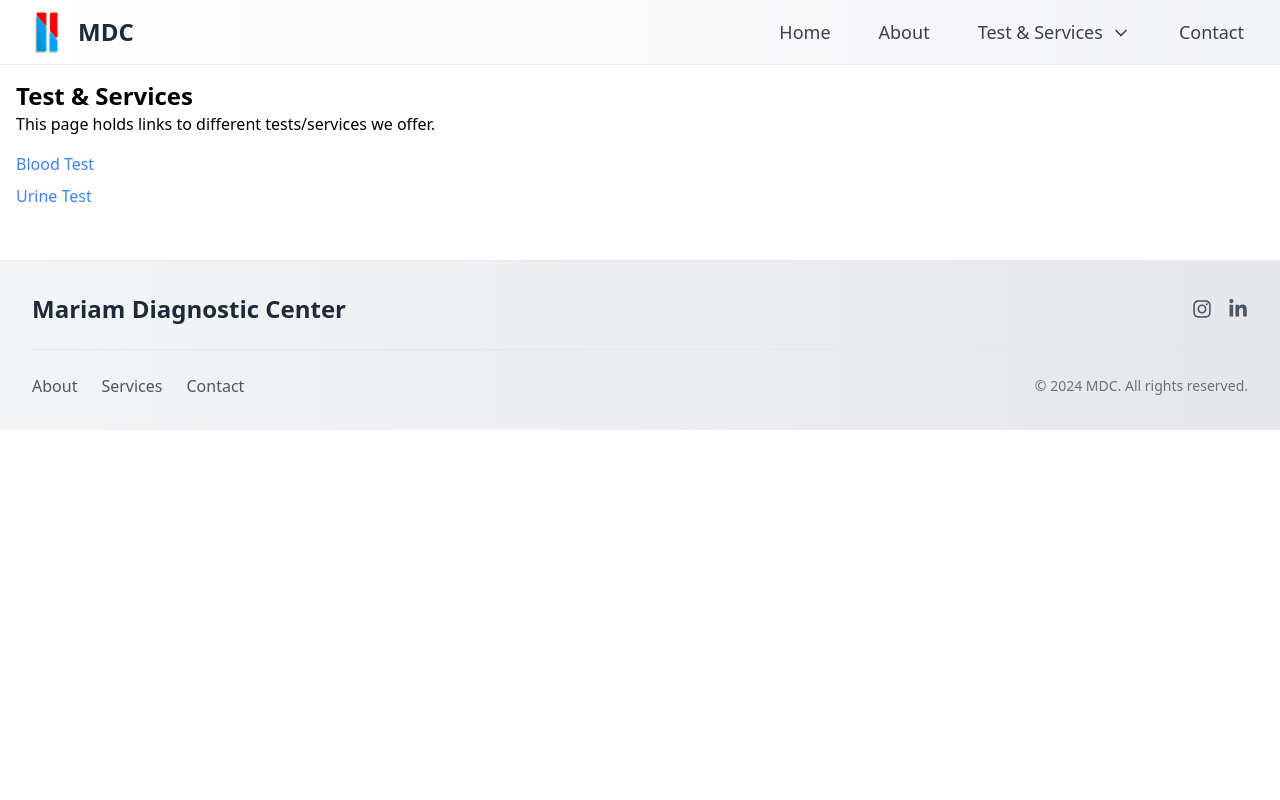
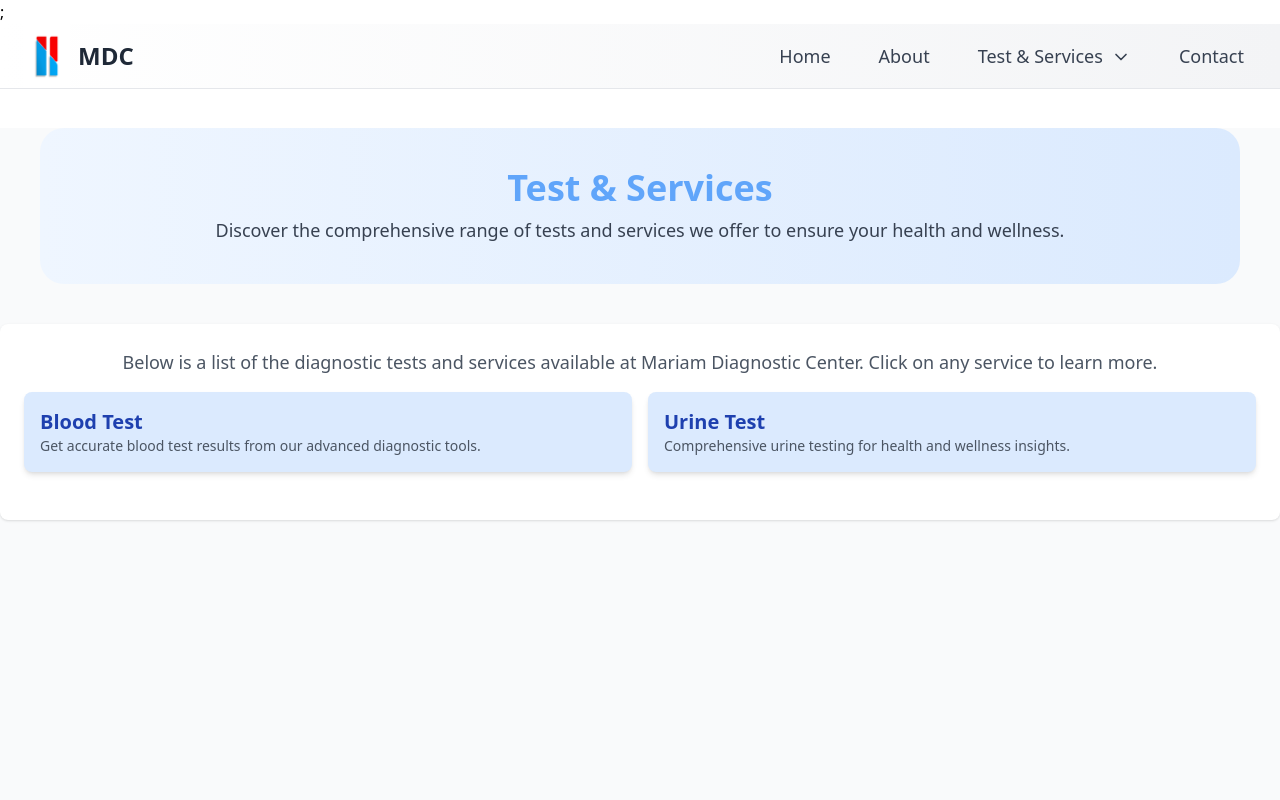
Before and after one commit to Abdullah-1904/mdcpakistan, a React (Create React App) app: page /test-and-services in a window 1280 px wide. Shown: the top 800 px of the page. Built offline with nearby package versions, Linux system fonts and the light colour scheme.

Commit message:
added more Helmet text for SEO

```diff
--- a/public/index.html
+++ b/public/index.html
@@ -9,7 +9,14 @@
       name="description"
       content="We provide comprehensive medical diagnostics and health screening services at Mariam Diagnostic Center."
     />
-
+    <Helmet>
+      <meta
+        name="description"
+        content="Best Diagnostic Center in Islamabad catering to patients with care"
+      />
+      <title>Mariam Diagnostic Center</title>
+    </Helmet>
+    ;
     <meta property="og:title" content="Mariam Diagnostic Center" />
     <meta
       property="og:description"
--- a/src/App.js
+++ b/src/App.js
@@ -1,8 +1,16 @@
 import React from "react";
 import { motion } from "framer-motion";
 import Cards from "./components/Cards";
+import { Helmet } from "react-helmet";
 
 const App = () => {
+  <Helmet>
+    <meta
+      name="description"
+      content="Best Diagnostic Center in Islamabad catering to patients with care"
+    />
+    <title>Mariam Diagnostic Center</title>
+  </Helmet>;
   const cardData = [
     {
       title: "Blood CP (Complete Picture)",
@@ -89,23 +97,31 @@ const App = () => {
     <div>
       {/* Animated text container */}
       <motion.div
-        // Start hidden and slightly below its final position
-        initial={{ opacity: 0, y: 40 }}
-        // Animate to fully visible and y=0 when in view
-        whileInView={{ opacity: 1, y: 0 }}
-        // Animation config
+        initial={{ opacity: 0, y: 40, scale: 0.9 }}
+        whileInView={{ opacity: 1, y: 0, scale: 1 }}
         transition={{ duration: 1.8, ease: "easeOut" }}
-        // Makes sure the animation only triggers once
         viewport={{ once: true }}
         className="flex justify-center items-center h-screen"
       >
         <div className="flex flex-col items-center text-center px-4">
-          <h1 className="text-3xl sm:text-4xl md:text-6xl font-bold text-gray-800 mb-2">
+          {/* Heading with delayed animation for text appearance */}
+          <motion.h1
+            initial={{ opacity: 0, y: 50 }}
+            whileInView={{ opacity: 1, y: 0 }}
+            transition={{ delay: 0.2, duration: 1.2, ease: "easeOut" }}
+            className="text-3xl sm:text-4xl md:text-6xl font-bold text-gray-800 mb-2"
+          >
             Mariam Diagnostic Center
-          </h1>
-          <h2 className="text-xl sm:text-2xl md:text-3xl font-semibold text-gray-600">
+          </motion.h1>
+          {/* Sub-heading with staggered text animation */}
+          <motion.h2
+            initial={{ opacity: 0, y: 50 }}
+            whileInView={{ opacity: 1, y: 0 }}
+            transition={{ delay: 0.4, duration: 1.2, ease: "easeOut" }}
+            className="text-xl sm:text-2xl md:text-3xl font-semibold text-gray-600"
+          >
             MDC Your Trusted Diagnostic Center
-          </h2>
+          </motion.h2>
         </div>
       </motion.div>
 
--- a/src/components/Footer.jsx
+++ b/src/components/Footer.jsx
@@ -17,9 +17,10 @@ const Footer = () => {
             <Link
               to="/"
               className="text-2xl font-bold text-gray-800 hover:text-gray-600"
+              // className="text-2xl font-bold bg-gradient-to-r from-blue-400 to-red-400 bg-clip-text text-transparent hover:text-gray-600"
             >
               Mariam Diagnostic Center
-            </Link>
+            </Link>{" "}
           </div>
 
           {/* Social Media Icons */}
@@ -48,7 +49,7 @@ const Footer = () => {
               rel="noreferrer"
               className="text-gray-600 hover:text-pink-600 transition-colors"
             >
-              <FaInstagram size={20} />
+              <FaInstagram size={25} />
             </a>
             <a
               href="https://www.linkedin.com/company/mariam-diagnostic-center"
@@ -56,7 +57,7 @@ const Footer = () => {
               rel="noreferrer"
               className="text-gray-600 hover:text-blue-700 transition-colors"
             >
-              <FaLinkedinIn size={20} />
+              <FaLinkedinIn size={25} />
             </a>
           </div>
         </div>
--- a/src/pages/Contact.jsx
+++ b/src/pages/Contact.jsx
@@ -6,7 +6,7 @@ const Contact = () => {
   return (
     <div>
       <Helmet>
-        <title>About Us - Mariam Diagnostic Center</title>
+        <title>Contact Us - Mariam Diagnostic Center</title>
         <meta
           name="description"
           content="Learn more about Mariam Diagnostic Center, a trusted name in diagnostics since 2013."
--- a/src/pages/TestAndServices.jsx
+++ b/src/pages/TestAndServices.jsx
@@ -1,28 +1,76 @@
 import React from "react";
 import { Link, Outlet } from "react-router-dom";
+import { Helmet } from "react-helmet";
 
 const TestAndServices = () => {
   return (
-    <div className="p-4">
-      <h1 className="text-2xl font-bold">Test & Services</h1>
-      <p>This page holds links to different tests/services we offer.</p>
+    <div className="min-h-screen bg-gray-50">
+      <Helmet>
+        <title>Test and Services - Mariam Diagnostic Center</title>
+        <meta
+          name="description"
+          content="Learn more about Mariam Diagnostic Center, a trusted name in diagnostics since 2013."
+        />
+        <meta
+          name="keywords"
+          content="Diagnostics, Medical Tests, Healthcare, Best Diagnostic Center"
+        />
+      </Helmet>
+
+      {/* Hero Section */}
+      <div className="bg-gradient-to-r from-blue-50 to-blue-100 text-white py-10 px-4 text-center m-10 rounded-3xl">
+        <h1 className="text-4xl font-bold mb-2 text-blue-400">
+          Test & Services
+        </h1>
+        <p className="text-lg text-gray-700">
+          Discover the comprehensive range of tests and services we offer to
+          ensure your health and wellness.
+        </p>
+      </div>
+
+      {/* Content Section */}
+      <div className="container mx-auto p-6 mt-6 bg-white shadow rounded-lg">
+        <p className="text-gray-600 mb-4 text-lg text-center">
+          Below is a list of the diagnostic tests and services available at
+          Mariam Diagnostic Center. Click on any service to learn more.
+        </p>
 
         {/* Links to sub-routes */}
-      <ul className="my-4 space-y-2">
+        <ul className="grid grid-cols-1 md:grid-cols-2 gap-4">
           <li>
-          <Link to="blood-test" className="text-blue-500 hover:text-blue-700">
+            <Link
+              to="blood-test"
+              className="block p-4 bg-blue-100 hover:bg-blue-200 rounded-lg shadow-md transition duration-300"
+            >
+              <h2 className="text-xl font-semibold text-blue-800">
                 Blood Test
+              </h2>
+              <p className="text-sm text-gray-600">
+                Get accurate blood test results from our advanced diagnostic
+                tools.
+              </p>
             </Link>
           </li>
           <li>
-          <Link to="urine-test" className="text-blue-500 hover:text-blue-700">
+            <Link
+              to="urine-test"
+              className="block p-4 bg-blue-100 hover:bg-blue-200 rounded-lg shadow-md transition duration-300"
+            >
+              <h2 className="text-xl font-semibold text-blue-800">
                 Urine Test
+              </h2>
+              <p className="text-sm text-gray-600">
+                Comprehensive urine testing for health and wellness insights.
+              </p>
             </Link>
           </li>
         </ul>
 
         {/* This is where the sub-page content will render */}
+        <div className="mt-6">
           <Outlet />
+        </div>
+      </div>
     </div>
   );
 };
```
Lines whose indentation alone changed are shown as unchanged.
